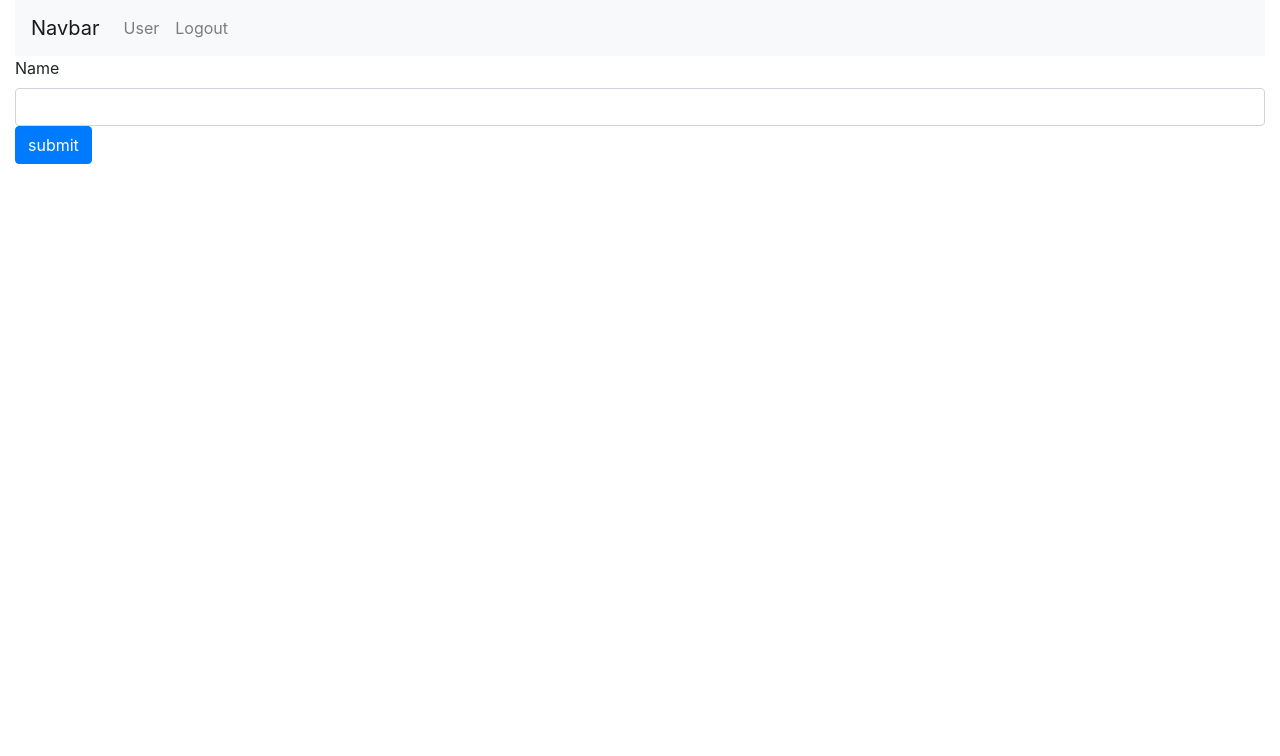
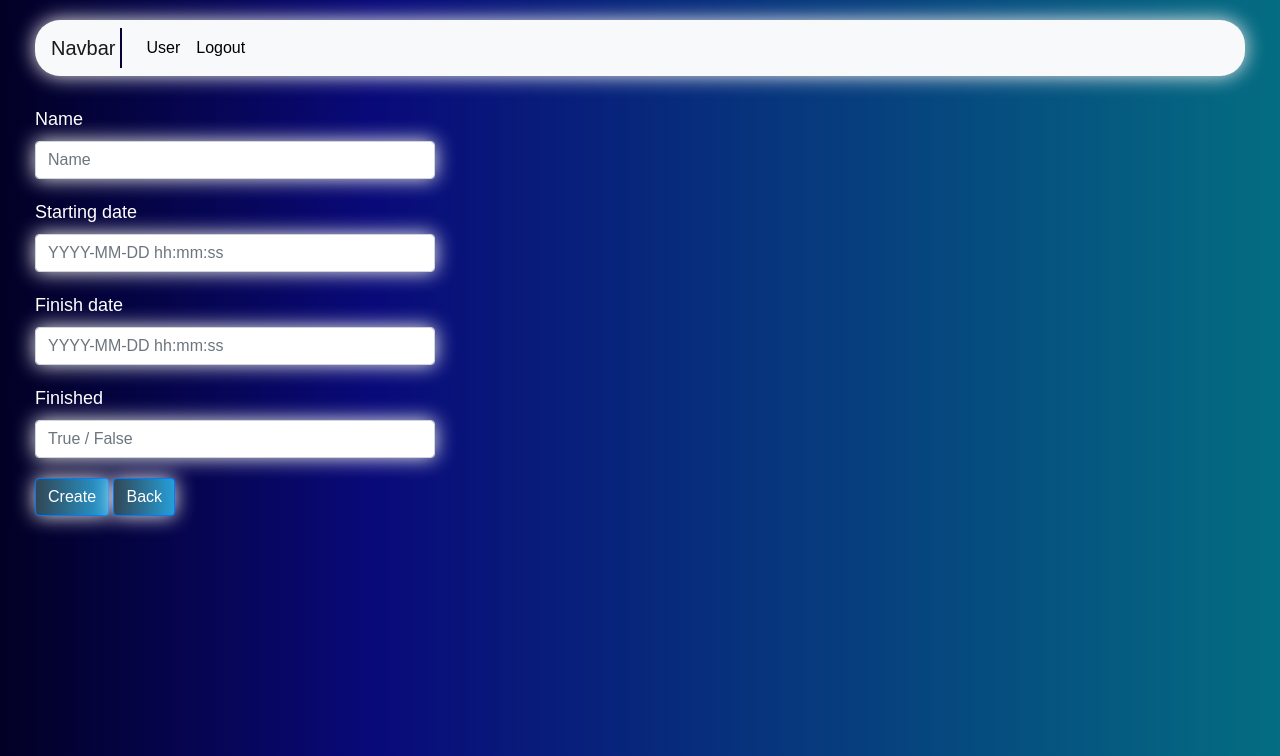
Before and after one commit to PauliusPreiksaCode/CRUD, a Flask app: page /createTask/ in a window 1280 px wide. Shown: the top 756 px of the page. Run offline with Flask 2, Linux system fonts and the light colour scheme; the visitor is signed in with stand-in values (Sample User, id 1).

Commit message:
Edited: edit, createTask, added css

```diff
--- a/main.py
+++ b/main.py
@@ -9,6 +9,8 @@ app = Flask(__name__)
 app.secret_key = "EEA24B71D34B87C5E53C98E57A344"
 app.config['SQLALCHEMY_DATABASE_URI'] = 'sqlite:///sqlite3'
 app.config["SQLALCHEMY_TRACK_MODIFICATIONS"] = False
+#date regex
+pattern = re.compile("[0-9]{4}-[0-1]{1}[0-9]{1}-[0-3][0-9] [0-2][0-9]:[0-6][0-9]:[0-6][0-9]")
 
 db = SQLAlchemy(app)
 
@@ -43,7 +45,7 @@ class tasks(db.Model):
 
 @app.route("/")
 def home():
-    return render_template("login.html")
+    return redirect(url_for("login"))
 
 
 @app.route("/login/", methods=["POST", "GET"])
@@ -71,7 +73,7 @@ def login():
         if "user" in session:
             flash("Already logged in")
             return redirect(url_for("user"))
-        return render_template("login.html")
+    return render_template("login.html")
 
 
 @app.route("/register/", methods=["POST", "GET"])
@@ -123,15 +125,30 @@ def user():
 def createTask():
     if "user" in session:
         if request.method == "POST":
-            name = request.form["nm"]
+            name = request.form["name"]
+            startDate = request.form["startDate"]
+            endDate = request.form["endDate"]
+
             if len(name) == 0:
-                flash("Task cannot be empty")
+                flash("Task's name cannot be empty")
                 return render_template("createTask.html")
-            now = datetime.now()
-            date_time = now.strftime("%Y.%m.%d, %H:%M:%S")
+
+            if not(pattern.match(startDate)):
+                now = datetime.now()
+                startDate = now.strftime("%Y-%m-%d %H:%M:%S")
+                flash("Wrong start date and time pattern when creating task, please edit to correct", "info")
+
+            if not(pattern.match(endDate)):
+                endDate = "-"
+                flash("Wrong end date and time pattern when creating task, please edit to correct", "info")
+
+            if(request.form["finished"] == "True"):
+                finished = 1
+            else:
+                finished = 0
 
             user = users.query.filter_by(name = session["user"]).first()
-            task = tasks(name, date_time, "-", 0, user.uniqueId)
+            task = tasks(name, startDate, endDate, finished, user.uniqueId)
             db.session.add(task)
             db.session.commit()
             flash("Task added successfully", "info")
@@ -151,7 +168,7 @@ def complete():
             found_user = users.query.filter_by(name = session["user"]).first()
             toDoTasks = tasks.query.filter_by(userId = found_user.uniqueId).all()
             now = datetime.now()
-            date_time = now.strftime("%Y.%m.%d, %H:%M:%S")
+            date_time = now.strftime("%Y-%m-%d %H:%M:%S")
 
             toDoTasks[int(id)].done = 1
             toDoTasks[int(id)].endDate = date_time
@@ -173,6 +190,7 @@ def delete():
         task = tasks.query.filter_by(_id = toDoTasks[int(id)]._id)
         task.delete()
         db.session.commit()
+        flash("Task deleted", "info")
         return redirect(url_for("user"))
     else:
         flash("You are not logged in")
@@ -196,27 +214,48 @@ def edit():
         id = session["taskId"]
         found_user = users.query.filter_by(name = session["user"]).first()
         toDoTasks = tasks.query.filter_by(userId = found_user.uniqueId).all()
+
+        #if tempered with value
+        task = toDoTasks[len(toDoTasks)-1]
+        lastId = task._id
+        #taskDone = str(task.done)
+
+        if task.done == 1:
+            taskDone = str("True")
+        else:
+            taskDone = str("False")
+
+
+        if(int(id) > lastId):
+            return render_template("edit.html", name = task.name, startDate = task.startDate, endDate = task.endDate, finished = taskDone)
         task = tasks.query.filter_by(_id = toDoTasks[int(id)]._id).first()
 
         if request.method == "POST":
-            pattern = re.compile("[0-9]{4}\.[0-1]{1}[0-9]{1}\.[0-3][0-9], [0-2][0-9]:[0-6][0-9]:[0-6][0-9]")
-            if not(pattern.match(request.form["startDate"]) and pattern.match(request.form["endDate"])):
-                flash("Date format needs to be: YYYY.MM.DD, HH:mm:ss", "info")
-                return render_template("edit.html", name = task.name, startDate = task.startDate, endDate = task.endDate, finished = task.done)
 
             task.name = request.form["name"]
-            task.startDate = request.form["startDate"]
-            task.endDate = request.form["endDate"]
-            finished = request.form["finished"]
-            if finished == "True":
+
+            if not(pattern.match(request.form["startDate"])):
+                flash("Date format needs to be: YYYY-MM-DD hh:mm:ss", "info")
+            else:
+                task.startDate = request.form["startDate"]
+
+            if not(pattern.match(request.form["endDate"])):
+                flash("Date format needs to be: YYYY-MM-DD hh:mm:ss", "info")
+            else:
+                task.startDate = request.form["endDate"]
+
+            if request.form["finished"].lower() == "true" or request.form["finished"] == "1":
                 task.done = 1
-            else:
+                taskDone = str("True")
+            elif request.form["finished"].lower() == "false" or request.form["finished"] == "0":
                 task.done = 0
+                taskDone = str("False")
 
+            #taskDone = str(task.done)
             db.session.commit()
             flash("Information was changed", "info")
 
-        return render_template("edit.html", name = task.name, startDate = task.startDate, endDate = task.endDate, finished = task.done)
+        return render_template("edit.html", name = task.name, startDate = task.startDate, endDate = task.endDate, finished = taskDone)
     else:
         flash("You are not logged in")
         return redirect(url_for("login"))
--- /dev/null
+++ b/static/styles.css
@@ -0,0 +1,68 @@
+body{
+    background: rgb(2,0,36);
+    background: linear-gradient(90deg, rgba(2,0,36,1) 0%, rgba(9,9,121,1) 29%, rgba(4,109,130,1) 100%);
+    font-family: Arial, serif;
+    color: white;
+    margin: 20px;
+}
+
+.navbar{
+    margin-bottom: 30px;
+    box-shadow: 0 0 20px #eee;
+    border-radius: 25px;
+    color: black;
+}
+
+.navbar-brand{
+    padding-right: 5px;
+    border-right: 2px solid rgb(8, 0, 56);
+}
+
+.nav-link{
+    color: black !important;
+}
+
+.btn-info, .btn-primary {
+    background-image: linear-gradient(to right, #314755 0%, #26a0da 51%, #314755 100%);
+    transition: 0.5s;
+    background-size: 200% auto;
+    color: white;
+    box-shadow: 0 0 20px #eee;
+}
+
+.btn-info:hover, .btn-primary:hover {
+    background-position: right center;
+    color: #fff;
+}
+
+.login-register{
+    width: 300px;
+}
+
+.display-form{
+    width: 400px;
+}
+
+label{
+    font-size: 18px;
+}
+
+.form-group{
+    margin-bottom: 10px;
+}
+
+.form-control{
+    margin-bottom: 20px;
+    box-shadow: 0 0 20px #eee;
+}
+
+.form-button{
+    text-align: center;
+    display: inline-block;
+    float: left;
+    margin-right: 5px;
+}
+
+table{
+    margin-top: 15px;
+}
--- a/templates/base.html
+++ b/templates/base.html
@@ -2,6 +2,7 @@
 <html>
     <head>
         <link rel="stylesheet" href="https://cdn.jsdelivr.net/npm/bootstrap@4.3.1/dist/css/bootstrap.min.css" integrity="sha384-ggOyR0iXCbMQv3Xipma34MD+dH/1fQ784/j6cY/iJTQUOhcWr7x9JvoRxT2MZw1T" crossorigin="anonymous">
+        <link rel="stylesheet" type="text/css" href="{{url_for('static', filename='styles.css')}}">
         <title>{% block title %}{% endblock %}</title>
     </head>
     <body>
--- a/templates/createTask.html
+++ b/templates/createTask.html
@@ -27,12 +27,21 @@
     {% endif %}
 {% endwith %}
 
-<form action = "#" method="post">
-    <div class="form-group">
+<div class="display-form">
+  <form action = "#" method="post">
+      <div class="form-group">
         <label>Name</label>
-        <input class="form-control" type = "text" name = "nm">
-        <input class="btn btn-primary" type = "submit" value = "submit">
-    </div>
-</form>
+        <input class="form-control" type = "text" name = "name" placeholder="Name">
+        <label>Starting date</label>
+        <input class="form-control" type = "text" name = "startDate" placeholder="YYYY-MM-DD hh:mm:ss">
+        <label>Finish date</label>
+        <input class="form-control" type = "text" name = "endDate" placeholder="YYYY-MM-DD hh:mm:ss">
+        <label>Finished</label>
+        <input class="form-control" type = "text" name = "finished" placeholder="True / False">
+        <input class="btn btn-primary" type = "submit" value = "Create">
+        <a class="btn btn-primary" href="/user" role="button">Back</a>
+      </div>
+  </form>
+</div>
 
  {% endblock %}
--- a/templates/edit.html
+++ b/templates/edit.html
@@ -26,6 +26,7 @@
     {% endif %}
 {% endwith %}
 
+<div class="display-form">
   <form action = "{{user}}" method="post">
       <div class="form-group">
           <label>Name</label>
@@ -40,7 +41,7 @@
           <input class="btn btn-primary" type = "submit" value = "Save changes">
           <a class="btn btn-primary" href="/user" role="button">Back</a>
       </div>
-
   </form>
+</div>
 
  {% endblock %}
--- a/templates/login.html
+++ b/templates/login.html
@@ -27,6 +27,7 @@
     {% endif %}
 {% endwith %}
 
+<div class="login-register">
   <form action = "#" method="post">
       <div class="form-group">
           <label>Username</label>
@@ -36,6 +37,7 @@
           <input class="btn btn-primary" type = "submit" value = "Login">
       </div>
   </form>
+</div>
 <p>Don't have an account? Create one!</p> <a class="btn btn-primary" href="/register" role="button">Register</a>
 
  {% endblock %}
--- a/templates/register.html
+++ b/templates/register.html
@@ -27,6 +27,7 @@
     {% endif %}
 {% endwith %}
 
+<div class="login-register">
   <form action = "#" method="post">
       <div class="form-group">
           <label>Username</label>
@@ -36,5 +37,6 @@
           <input class="btn btn-primary" type = "submit" value = "Register">
       </div>
   </form>
+</div>
 
  {% endblock %}
--- a/templates/user.html
+++ b/templates/user.html
@@ -47,13 +47,13 @@
         <td>{{values[index].done}}</td>
         <td>
             <form id="btn" action="{{ url_for('complete') }}" method="post">
-                <button class="btn btn-primary" type = "submit" name = "Complete" value = "{{index}}">Complete</button>
+                <button class="form-button btn btn-primary" type = "submit" name = "Complete" value = "{{index}}">Complete</button>
             </form>
             <form id="btn" action="{{ url_for('delete') }}" method="post">
-                <button class="btn btn-primary" type = "submit" name = "Delete" value = "{{index}}">Delete</button>
+                <button class="form-button btn btn-primary" type = "submit" name = "Delete" value = "{{index}}">Delete</button>
             </form>
             <form id="btn" action="{{ url_for('linkToEdit') }}" method="post">
-                <button class="btn btn-primary" type = "submit" name = "Edit" value = "{{index}}">Edit</button>
+                <button class="form-button btn btn-primary" type = "submit" name = "Edit" value = "{{index}}">Edit</button>
             </form>
         </td>
     </tr>
```
Also changed, not shown: 1 other file. Lines whose indentation alone changed are shown as unchanged.
